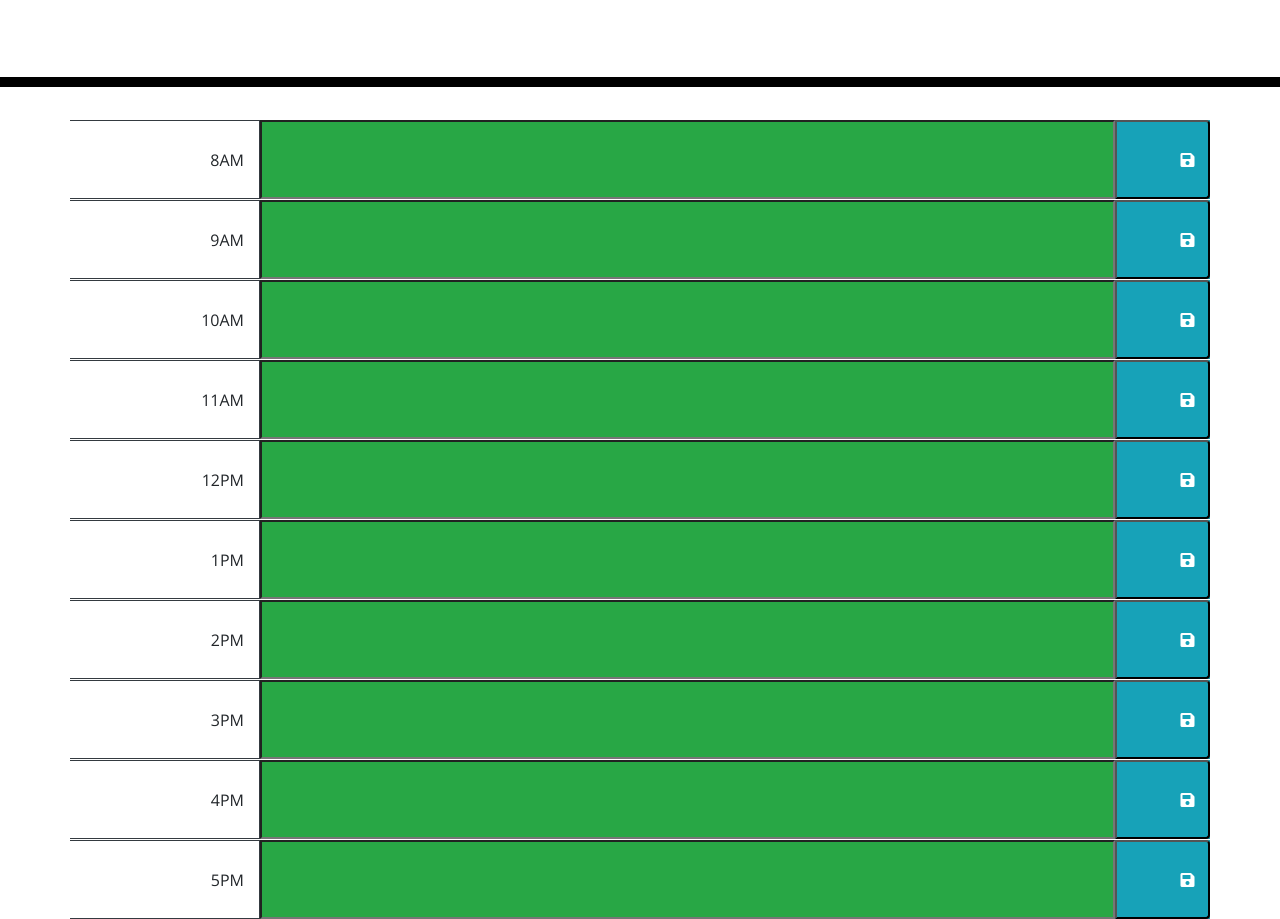
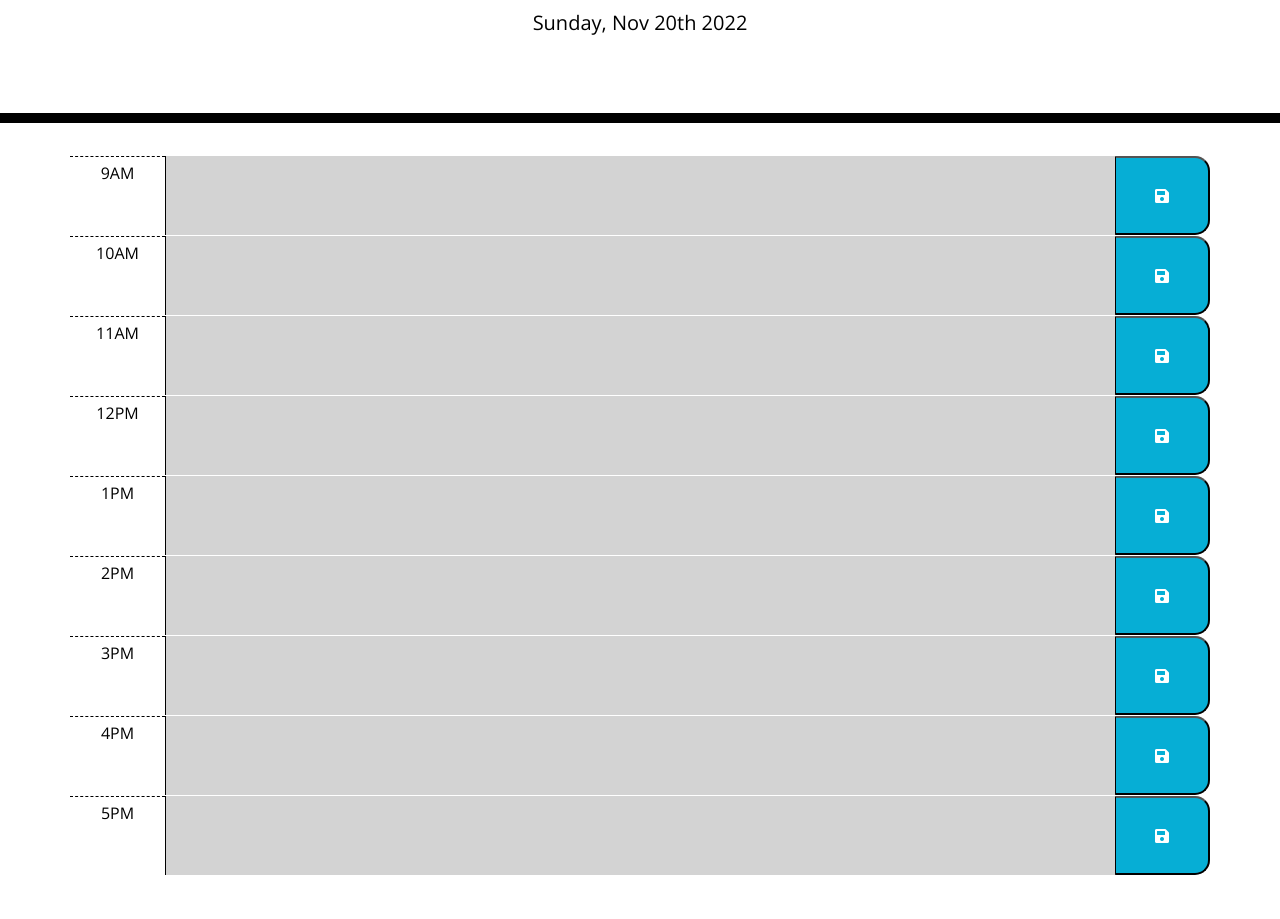
Before and after one commit to max-lin95/WorkScheduler, a plain HTML site: page index.html in a window 1280 px wide. Shown: the part 181-1100 px from the top of the page. After the commit the page ends 1056 px from the top, so only its background shows below. Drawn offline with nearby package versions, Linux system fonts and the light colour scheme.

Commit message:
finalize

```diff
--- a/index.html
+++ b/index.html
@@ -30,129 +30,55 @@
     </header>
     <div class="container">
       <!-- Timeblocks go here -->
-      <div class="row">
-        <div class="col-2 border border-dark border-left-0 d-flex align-items-center justify-content-end">8AM</div>
-        <div class="col-9 bg-secondary d-flex align-items-center justify-content-start" style="padding:0">
-          <input type="text" style="width:100%; height:100%" class="bg-success" id="9">
-        </div>
-        <div class="col-1 bg-info d-flex align-items-center justify-content-center" style="padding:0">
-          <button class="bg-info rounded-right rounded-small" style="width:100%; height:100%" class="saveBtn">
-            <i class='fas fa-save' style='color:white'></i>
-          </button>
-        </div>
+      <div class="row time-block" id="hour09">
+        <div class="col-1 hour pt-2">9AM</div>
+        <textarea class="col-10 description"></textarea>
+        <button class="col-1 saveBtn"><i class="fas fa-save"></i></button>
       </div>
-
-      <div class="row">
-        <div class="col-2 border border-dark border-left-0 d-flex align-items-center justify-content-end">9AM</div>
-        <div class="col-9 bg-secondary d-flex align-items-center justify-content-start" style="padding:0">
-          <input type="text" style="width:100%; height:100%" class="bg-success" id="9">
-        </div>
-        <div class="col-1 bg-info d-flex align-items-center justify-content-center" style="padding:0">
-          <button class="bg-info rounded-right rounded-small" style="width:100%; height:100%" class="saveBtn">
-            <i class='fas fa-save' style='color:white'></i>
-          </button>
-        </div>
+      <div class="row time-block" id="hour10">
+        <div class="col-1 hour pt-2">10AM</div>
+        <textarea class="col-10 description"></textarea>
+        <button class="col-1 saveBtn"><i class="fas fa-save"></i></button>
       </div>
-
-      <div class="row">
-        <div class="col-2 border border-dark border-left-0 d-flex align-items-center justify-content-end">10AM</div>
-        <div class="col-9 bg-secondary d-flex align-items-center justify-content-start" style="padding:0">
-          <input type="text" style="width:100%; height:100%" class="bg-success" id="10">
-        </div>
-        <div class="col-1 bg-info d-flex align-items-center justify-content-center" style="padding:0">
-          <button class="bg-info rounded-right rounded-small" style="width:100%; height:100%" class="saveBtn">
-            <i class='fas fa-save' style='color:white'></i>
-          </button>
-        </div>
+      <div class="row time-block" id="hour11">
+        <div class="col-1 hour pt-2">11AM</div>
+        <textarea class="col-10 description"></textarea>
+        <button class="col-1 saveBtn"><i class="fas fa-save"></i></button>
       </div>
-
-      <div class="row">
-        <div class="col-2 border border-dark border-left-0 d-flex align-items-center justify-content-end">11AM</div>
-        <div class="col-9 bg-secondary d-flex align-items-center justify-content-start" style="padding:0">
-          <input type="text" style="width:100%; height:100%" class="bg-success" id="11">
-        </div>
-        <div class="col-1 bg-info d-flex align-items-center justify-content-center" style="padding:0">
-          <button class="bg-info rounded-right rounded-small" style="width:100%; height:100%" class="saveBtn">
-            <i class='fas fa-save' style='color:white'></i>
-          </button>
-        </div>
+      <div class="row time-block" id="hour12">
+        <div class="col-1 hour pt-2">12PM</div>
+        <textarea class="col-10 description"></textarea>
+        <button class="col-1 saveBtn"><i class="fas fa-save"></i></button>
       </div>
-
-      <div class="row">
-        <div class="col-2 border border-dark border-left-0 d-flex align-items-center justify-content-end">12PM</div>
-        <div class="col-9 bg-secondary d-flex align-items-center justify-content-start" style="padding:0">
-          <input type="text" style="width:100%; height:100%" class="bg-success" id="12">
-        </div>
-        <div class="col-1 bg-info d-flex align-items-center justify-content-center" style="padding:0">
-          <button class="bg-info rounded-right rounded-small" style="width:100%; height:100%" class="saveBtn">
-            <i class='fas fa-save' style='color:white'></i>
-          </button>
-        </div>
+      <div class="row time-block" id="hour13">
+        <div class="col-1 hour pt-2">1PM</div>
+        <textarea class="col-10 description"></textarea>
+        <button class="col-1 saveBtn"><i class="fas fa-save"></i></button>
       </div>
-
-      <div class="row">
-        <div class="col-2 border border-dark border-left-0 d-flex align-items-center justify-content-end">1PM</div>
-        <div class="col-9 bg-secondary d-flex align-items-center justify-content-start" style="padding:0">
-          <input type="text" style="width:100%; height:100%" class="bg-success" id="1">
-        </div>
-        <div class="col-1 bg-info d-flex align-items-center justify-content-center" style="padding:0">
-          <button class="bg-info rounded-right rounded-small" style="width:100%; height:100%" class="saveBtn">
-            <i class='fas fa-save' style='color:white'></i>
-          </button>
-        </div>
+      <div class="row time-block" id="hour14">
+        <div class="col-1 hour pt-2">2PM</div>
+        <textarea class="col-10 description"></textarea>
+        <button class="col-1 saveBtn"><i class="fas fa-save"></i></button>
       </div>
-
-      <div class="row">
-        <div class="col-2 border border-dark border-left-0 d-flex align-items-center justify-content-end">2PM</div>
-        <div class="col-9 bg-secondary d-flex align-items-center justify-content-start" style="padding:0">
-          <input type="text" style="width:100%; height:100%" class="bg-success" id="2">
-        </div>
-        <div class="col-1 bg-info d-flex align-items-center justify-content-center" style="padding:0">
-          <button class="bg-info rounded-right rounded-small" style="width:100%; height:100%" class="saveBtn">
-            <i class='fas fa-save' style='color:white'></i>
-          </button>
-        </div>
+      <div class="row time-block" id="hour15">
+        <div class="col-1 hour pt-2">3PM</div>
+        <textarea class="col-10 description"></textarea>
+        <button class="col-1 saveBtn"><i class="fas fa-save"></i></button>
       </div>
-
-      <div class="row">
-        <div class="col-2 border border-dark border-left-0 d-flex align-items-center justify-content-end">3PM</div>
-        <div class="col-9 bg-secondary d-flex align-items-center justify-content-start" style="padding:0">
-          <input type="text" style="width:100%; height:100%" class="bg-success" id="3">
-        </div>
-        <div class="col-1 bg-info d-flex align-items-center justify-content-center" style="padding:0">
-          <button class="bg-info rounded-right rounded-small" style="width:100%; height:100%" id="saveBtn">
-            <i class='fas fa-save' style='color:white'></i>
-          </button>
-        </div>
+      <div class="row time-block" id="hour16">
+        <div class="col-1 hour pt-2">4PM</div>
+        <textarea class="col-10 description"></textarea>
+        <button class="col-1 saveBtn"><i class="fas fa-save"></i></button>
       </div>
-
-      <div class="row">
-        <div class="col-2 border border-dark border-left-0 d-flex align-items-center justify-content-end">4PM</div>
-        <div class="col-9 bg-secondary d-flex align-items-center justify-content-start" style="padding:0">
-          <input type="text" style="width:100%; height:100%" class="bg-success" id="4">
-        </div>
-        <div class="col-1 bg-info d-flex align-items-center justify-content-center" style="padding:0">
-          <button class="bg-info rounded-right rounded-small" style="width:100%; height:100%" id="saveBtn">
-            <i class='fas fa-save' style='color:white'></i>
-          </button>
-        </div>
-      </div>
-
-      <div class="row">
-        <div class="col-2 border border-dark border-left-0 d-flex align-items-center justify-content-end">5PM</div>
-        <div class="col-9 bg-secondary d-flex align-items-center justify-content-start" style="padding:0">
-          <input type="text" style="width:100%; height:100%" class="bg-success" id="5">
-        </div>
-        <div class="col-1 bg-info d-flex align-items-center justify-content-center" style="padding:0">
-          <button class="bg-info rounded-right rounded-small" style="width:100%; height:100%" class="saveBtn">
-            <i class='fas fa-save' style='color:white'></i>
-          </button>
-        </div>
+      <div class="row time-block" id="hour17">
+        <div class="col-1 hour pt-2">5PM</div>
+        <textarea class="col-10 description"></textarea>
+        <button class="col-1 saveBtn"><i class="fas fa-save"></i></button>
       </div>
     </div>
 
     <script src="https://code.jquery.com/jquery-3.4.1.min.js"></script>
     <script src="https://cdnjs.cloudflare.com/ajax/libs/moment.js/2.24.0/moment.min.js"></script>
-    <script src="./script.js"></script>
+    <script src="script.js"></script>
   </body>
 </html>
--- a/script.js
+++ b/script.js
@@ -0,0 +1,38 @@
+//Shows today's date
+var todayDate = moment().format('dddd, MMM Do YYYY');
+$("#currentDay").html(todayDate);
+
+let currentHour = moment().format("HH");
+//Time blocks are colored depending on if the time is in the present, past, or future
+$(".time-block").each(function() {
+    var timeBlock = $(this).attr("id").split("hour")[1];
+
+    if(currentHour === timeBlock) {
+        $(this).addClass("present");
+        $(this).children(".description").addClass("present");
+    } else if (currentHour < timeBlock) {
+        $(this).removeClass("pressent");
+        $(this).addClass("future");
+    } else if (currentHour > timeBlock) {
+        $(this).removeClass("future");
+        $(this).addClass("past");
+    }
+});
+
+$(document).ready(function () {
+    $(".saveBtn").on("click", function () {
+        var text = $(this).siblings(".description").val();
+        var time = $(this).parent().attr("id");
+        localStorage.setItem(time, text);
+    })
+})
+
+$("#hour09 .description").val(localStorage.getItem("hour09"));
+$("#hour10 .description").val(localStorage.getItem("hour10"));
+$("#hour11 .description").val(localStorage.getItem("hour11"));
+$("#hour12 .description").val(localStorage.getItem("hour12"));
+$("#hour13 .description").val(localStorage.getItem("hour13"));
+$("#hour14 .description").val(localStorage.getItem("hour14"));
+$("#hour15 .description").val(localStorage.getItem("hour15"));
+$("#hour16 .description").val(localStorage.getItem("hour16"));
+$("#hour17 .description").val(localStorage.getItem("hour17"));
```
